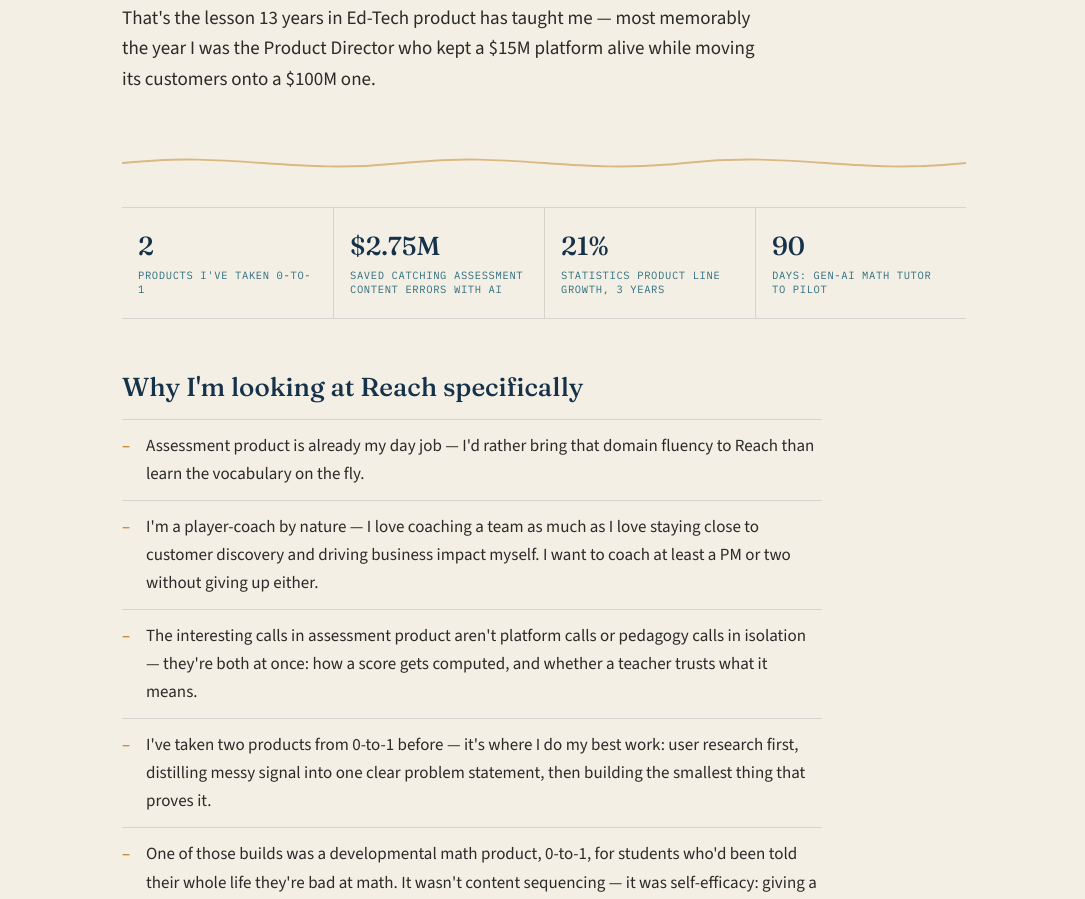
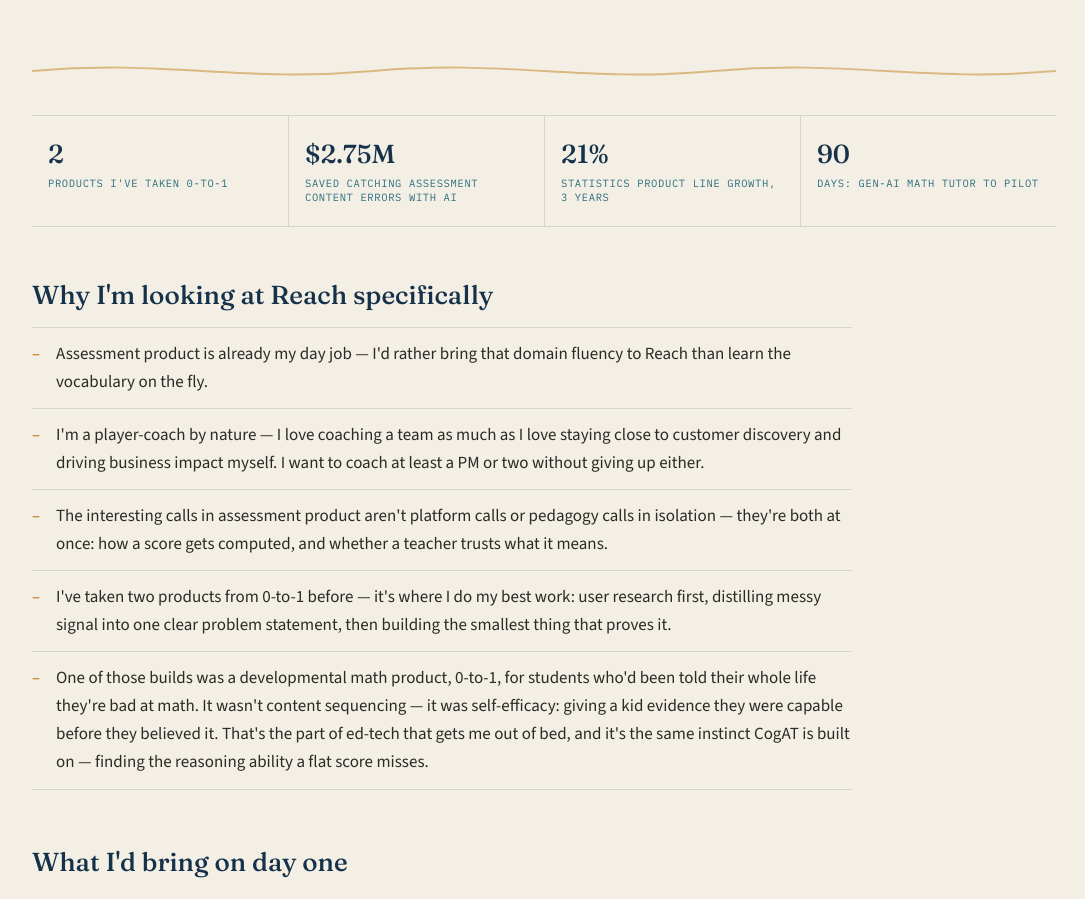
Before and after one commit to TrusProductGuy/riverside-insights, a plain HTML site: page index.html in a window 1280 px wide. Shown: the part 289-1188 px from the top of the page, without its empty margins (96-1181 px from the left). Drawn offline with nearby package versions, Linux system fonts and the light colour scheme.

Commit message:
Widen container to reduce unnecessary text wrapping

```diff
--- a/index.html
+++ b/index.html
@@ -102,7 +102,7 @@ const CONFIG = {
   .mono { font-family: 'IBM Plex Mono', monospace; }
   @media (prefers-reduced-motion: reduce) { * { animation: none !important; transition: none !important; } }
 
-  .wrap { max-width: 900px; margin: 0 auto; padding: 0 28px; }
+  .wrap { max-width: 1080px; margin: 0 auto; padding: 0 28px; }
 
   /* ---- river line divider ---- */
   .river-line { width: 100%; height: 28px; margin: 0 auto; display: block; }
@@ -127,7 +127,7 @@ const CONFIG = {
   .hero h1 em { font-style: italic; color: var(--river); }
   .hero-sub {
     margin-top: 22px; font-size: 19px; line-height: 1.6;
-    max-width: 640px; color: var(--charcoal);
+    max-width: 780px; color: var(--charcoal);
   }
 
   /* ---- stats ---- */
@@ -147,7 +147,7 @@ const CONFIG = {
   /* ---- why ---- */
   .why { padding: 8px 0 46px; }
   .why h2 { font-size: 26px; font-weight: 500; margin-bottom: 16px; }
-  .why-list { margin: 0; padding: 0; list-style: none; max-width: 700px; }
+  .why-list { margin: 0; padding: 0; list-style: none; max-width: 820px; }
   .why-list li {
     position: relative; padding: 12px 0 12px 24px; font-size: 17px; line-height: 1.65;
     border-bottom: 1px solid var(--line);
```
